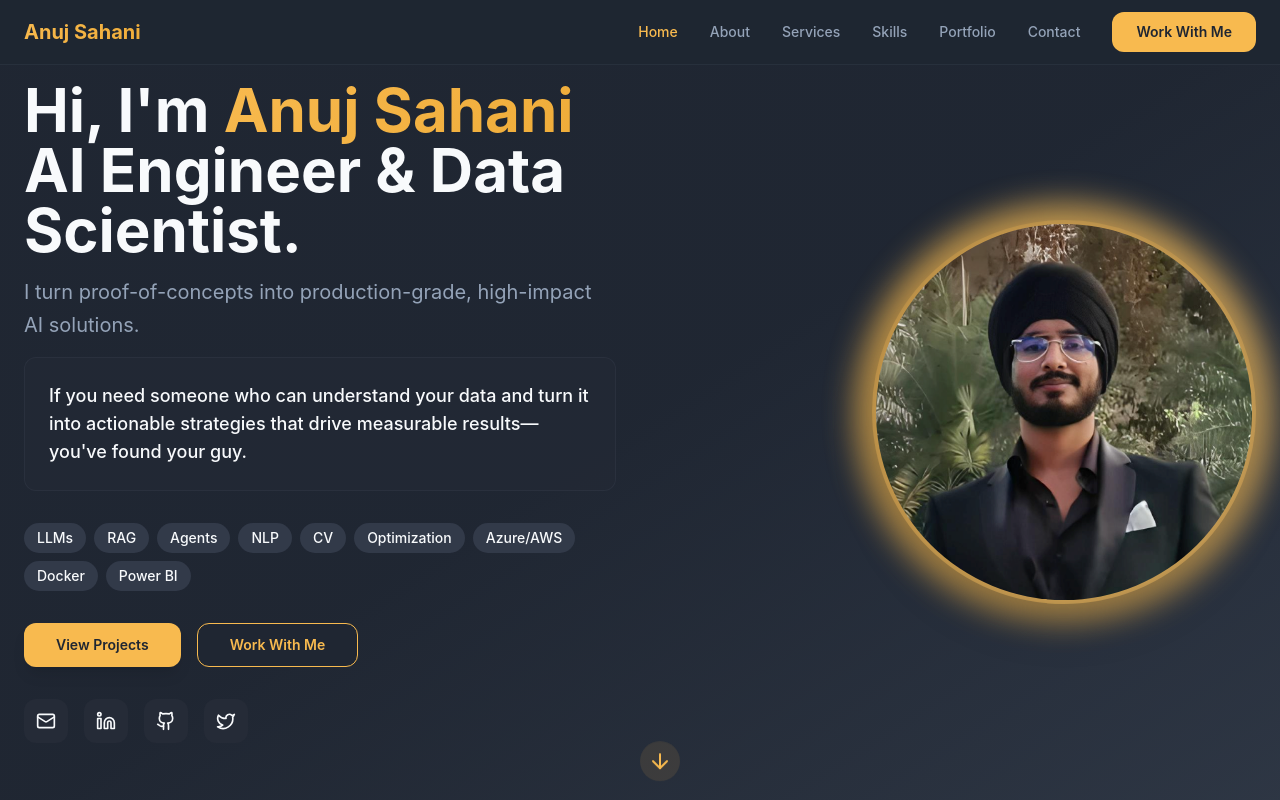
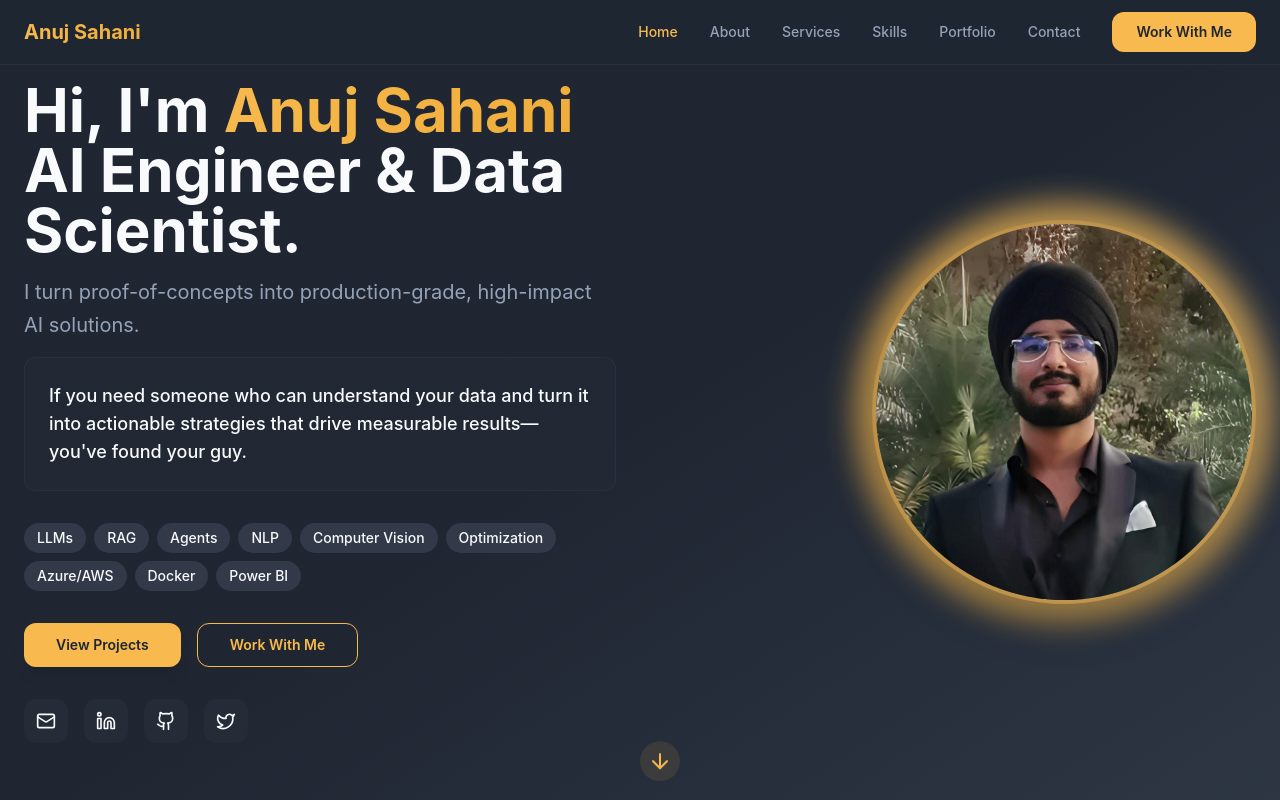
Before and after one commit to anujsahani01/Portfolio_Website, a React (Vite) app: page / in a window 1280 px wide. Shown: the top 800 px of the page. Built offline with nearby package versions, Linux system fonts and the light colour scheme.

Commit message:
Update Hero section skills
Change "CV" to "Computer Vision" in the skills list in the Hero section.

```diff
--- a/src/components/Hero.tsx
+++ b/src/components/Hero.tsx
@@ -5,7 +5,7 @@ import profileImage from "@/assets/anuj-profile-new.jpg";
 
 const Hero = () => {
   const skills = [
-    "LLMs", "RAG", "Agents", "NLP", "CV", "Optimization",
+    "LLMs", "RAG", "Agents", "NLP", "Computer Vision", "Optimization",
     "Azure/AWS", "Docker", "Power BI"
   ];
 
```
